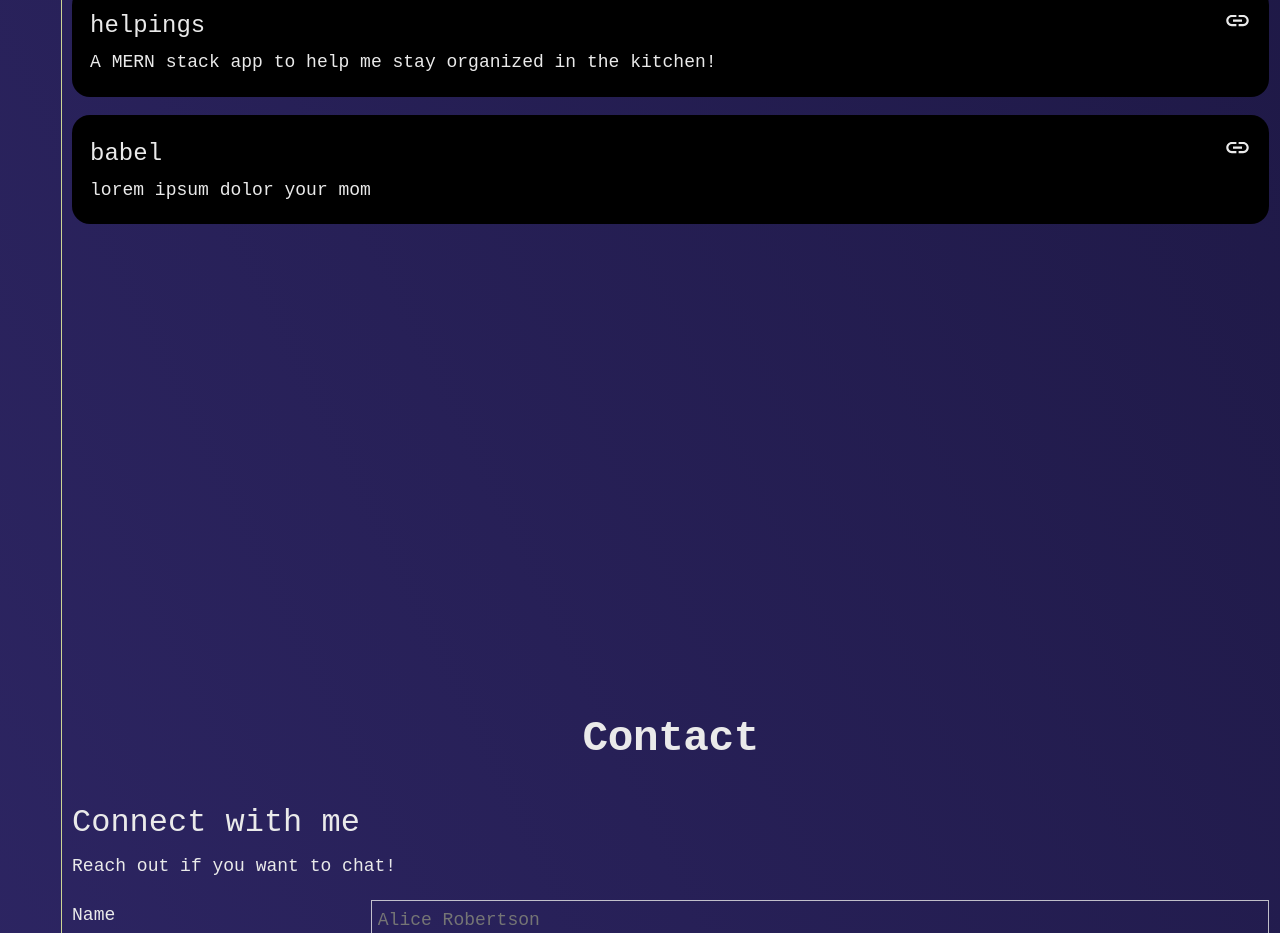
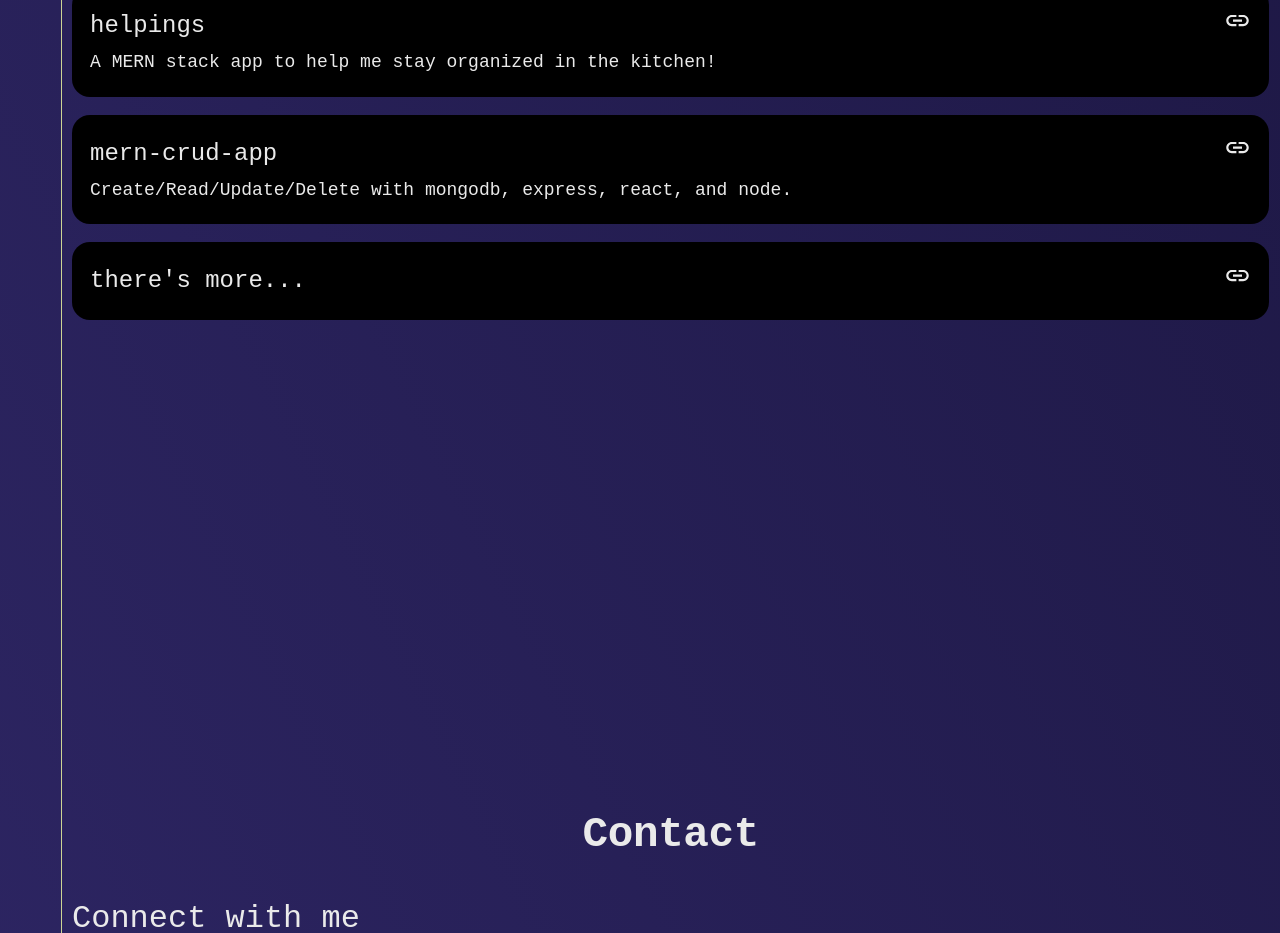
Before and after one commit to nicholaspignatelli/nickpignatelli.dev, a React (Create React App) app: page / in a window 1280 px wide. Shown: the part 5580-6513 px from the top of the page. Built offline with nearby package versions, Linux system fonts and the light colour scheme; a web font is replaced by a local one.

Commit message:
changed babel to mern-crud-app... i didnt build babel lol

```diff
--- a/src/data/projects.js
+++ b/src/data/projects.js
@@ -10,10 +10,12 @@ const projects = [
     description: "A MERN stack app to help me stay organized in the kitchen!",
   },
   {
-    name: "babel",
-    link: "https://github.com/nicholaspignatelli/",
-    description: "lorem ipsum dolor your mom",
+    name: "mern-crud-app",
+    link: "https://github.com/nicholaspignatelli/mern-crud-app",
+    description:
+      "Create/Read/Update/Delete with mongodb, express, react, and node.",
   },
+  { name: "there's more...", link: "https://github.com/nicholaspignatelli" },
 ];
 
 export default projects;
```
